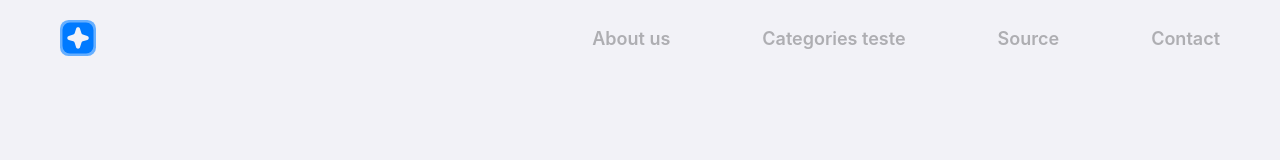
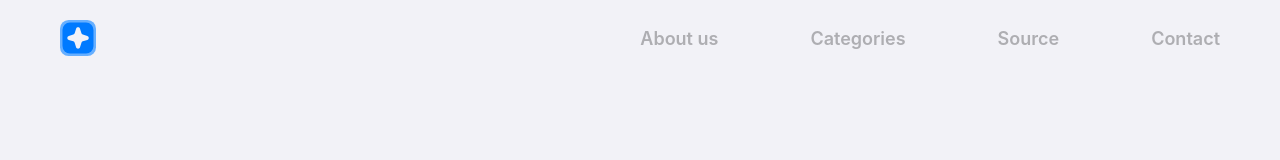
Before and after one commit to tiagoliveira555/petrichor-website, a Next.js app: page / in a window 1280 px wide. Shown: the top 160 px of the page. Built offline with nearby package versions, Linux system fonts and the light colour scheme.

Commit message:
added button dropdown

```diff
--- a/src/components/Menubar/index.tsx
+++ b/src/components/Menubar/index.tsx
@@ -5,13 +5,28 @@ export function Menubar() {
   return (
     <Menu>
       <Logo href="#">
-        <Image width="36px" height="36px" src="/assets/logo.svg" alt="Petrichor Logo" />
+        <Image
+          width="36px"
+          height="36px"
+          src="/assets/logo.svg"
+          alt="Petrichor Logo"
+        />
       </Logo>
 
       <Navbar>
-        <ul>
+        <ul className="menu">
           <li>About us</li>
-          <li>Categories teste</li>
+          <li id="menu">
+            <a>Categories</a>
+            <ul className="dropdown-submenu">
+              <li>
+                <a>Individual</a>
+              </li>
+              <li>
+                <a>Enterprise</a>
+              </li>
+            </ul>
+          </li>
           <li>Source</li>
           <li>Contact</li>
         </ul>
--- /dev/null
+++ b/src/components/Menubar/styles.css
@@ -0,0 +1,17 @@
+.menu li:hover > .dropdown-submenu {
+  display: block;
+  position: absolute;
+
+}
+
+.dropdown-submenu{
+  margin-top: 1px;
+  display: none;
+
+}
+
+.dropdown-submenu li{
+  margin-top: 10px;
+  /* background: gray; */
+  margin-left: .9em;
+}
--- a/src/components/Menubar/styles.ts
+++ b/src/components/Menubar/styles.ts
@@ -25,5 +25,18 @@ export const Navbar = styled.nav`
       font-weight: 600;
       font-size: 18px;
     }
+
+
+    .dropdown-submenu {
+      display: none;
+
+    }
+
+    .dropdown-submenu li {
+      font-size: 14px;
+      cursor: pointer;
+
+    }
+
   }
 `
--- a/src/pages/_app.tsx
+++ b/src/pages/_app.tsx
@@ -1,5 +1,6 @@
 import type { AppProps } from 'next/app'
 import { GlobalStyle } from '../../styles/global'
+import '../components/Menubar/styles.css'
 
 function MyApp({ Component, pageProps }: AppProps) {
   return(
```
